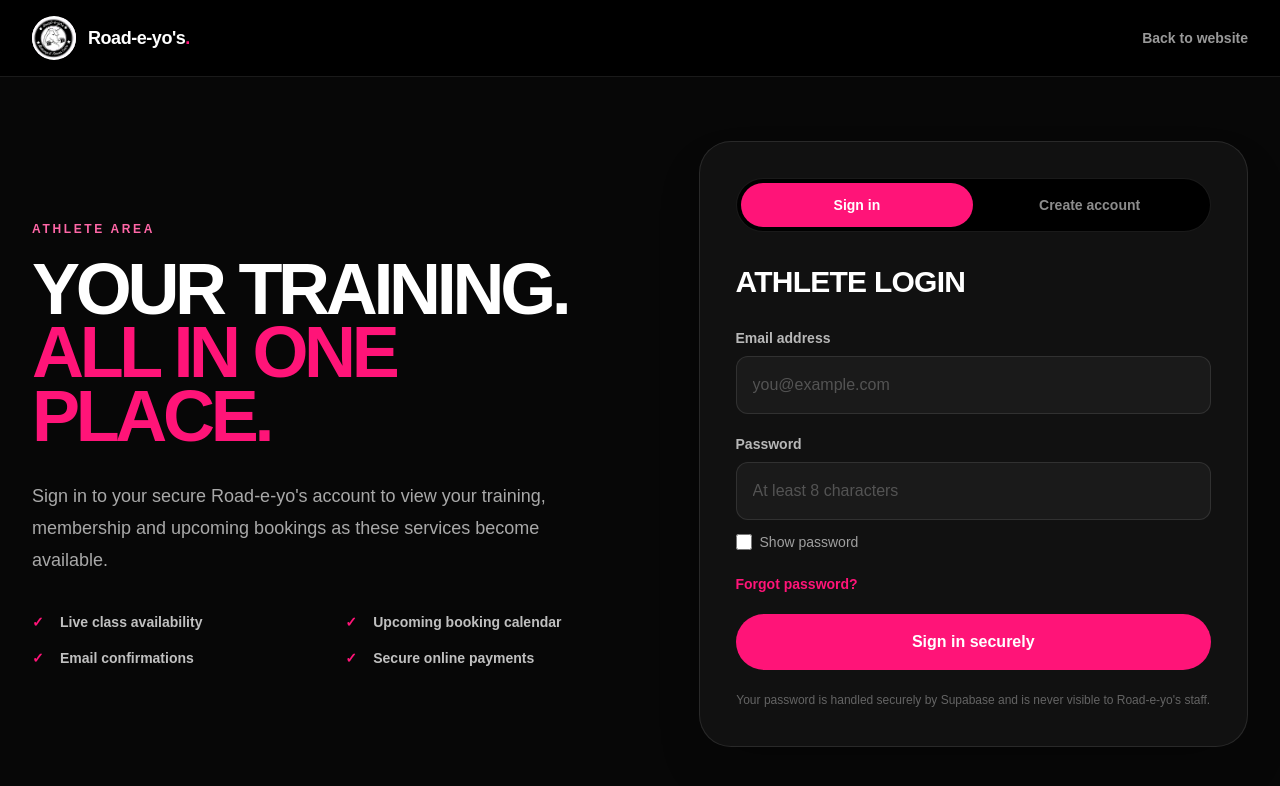
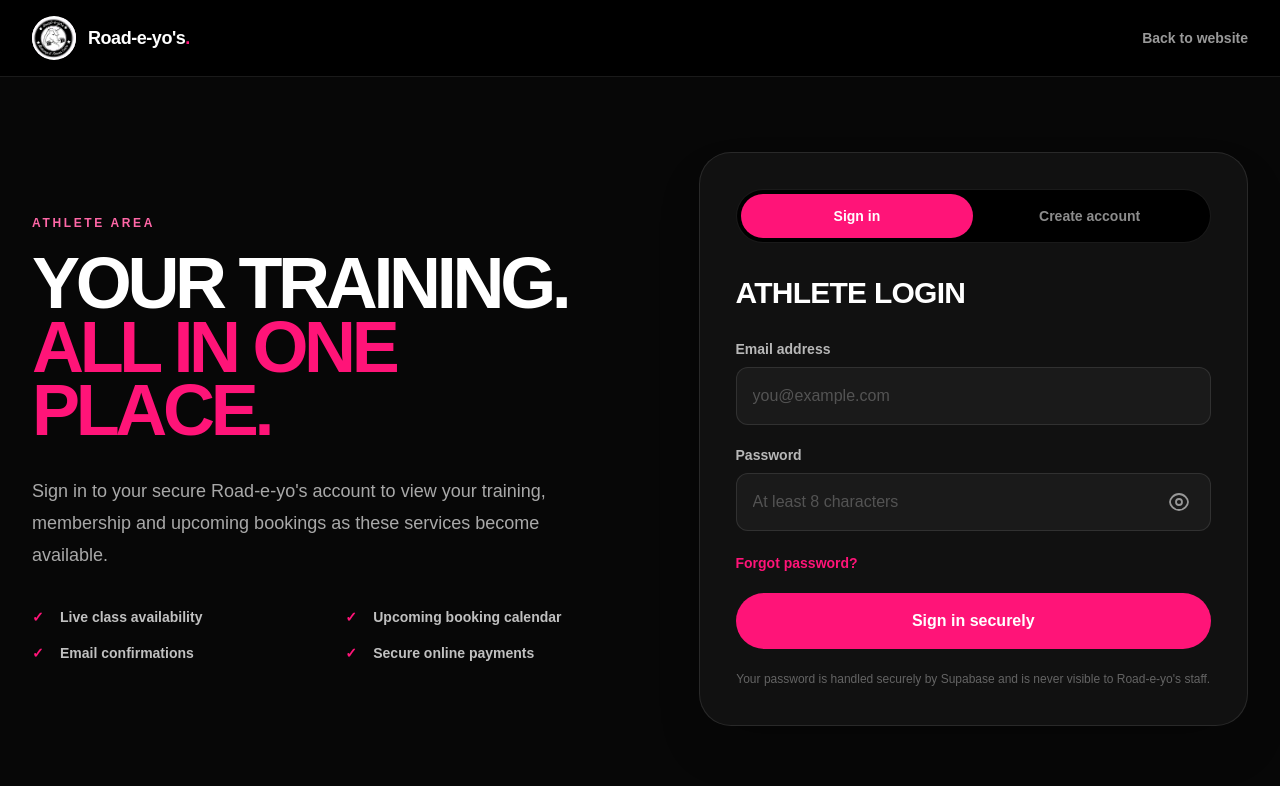
Before and after one commit to Nissie714/roadeyos-website, a Next.js app: page /customer-login in a window 1280 px wide. Shown: the top 786 px of the page. Built offline with nearby package versions, Linux system fonts and the light colour scheme.

Commit message:
Use eye and asterisk password controls

```diff
--- a/src/app/customer-login/AthleteLoginForm.tsx
+++ b/src/app/customer-login/AthleteLoginForm.tsx
@@ -3,6 +3,7 @@
 import { FormEvent, useState } from "react";
 import { useRouter, useSearchParams } from "next/navigation";
 import { createClient } from "@/lib/supabase/client";
+import PasswordVisibilityButton from "@/components/PasswordVisibilityButton";
 
 export default function AthleteLoginForm() {
   const router = useRouter();
@@ -152,6 +153,7 @@ export default function AthleteLoginForm() {
         </label>
         <label className="block">
           <span className="mb-2 block text-sm font-bold text-white/70">Password</span>
+          <div className="relative">
             <input
               required
               minLength={8}
@@ -160,12 +162,10 @@ export default function AthleteLoginForm() {
               value={password}
               onChange={(event) => setPassword(event.target.value)}
               placeholder="At least 8 characters"
-            className="w-full rounded-xl border border-white/10 bg-white/[.04] px-4 py-4 text-white outline-none transition placeholder:text-white/25 focus:border-pink"
+              className="w-full rounded-xl border border-white/10 bg-white/[.04] py-4 pl-4 pr-14 text-white outline-none transition placeholder:text-white/25 focus:border-pink"
             />
-          <span className="mt-3 flex items-center gap-2 text-sm text-white/60">
-            <input type="checkbox" checked={showPassword} onChange={(event) => setShowPassword(event.target.checked)} className="h-4 w-4 accent-pink" />
-            Show password
-          </span>
+            <PasswordVisibilityButton visible={showPassword} onToggle={() => setShowPassword((current) => !current)} />
+          </div>
         </label>
         {mode === "login" && (
           <button type="button" disabled={busy} onClick={() => void resetPassword()} className="text-sm font-bold text-pink underline-offset-4 hover:underline disabled:opacity-50">
--- a/src/app/instructor-login/InstructorLoginForm.tsx
+++ b/src/app/instructor-login/InstructorLoginForm.tsx
@@ -3,6 +3,7 @@
 import { FormEvent, useState } from "react";
 import { useRouter } from "next/navigation";
 import { createClient } from "@/lib/supabase/client";
+import PasswordVisibilityButton from "@/components/PasswordVisibilityButton";
 
 export default function InstructorLoginForm() {
   const router = useRouter();
@@ -74,11 +75,10 @@ export default function InstructorLoginForm() {
       </label>
       <label className="block">
         <span className="mb-2 block text-sm font-bold text-white/70">Password</span>
-        <input required type={showPassword ? "text" : "password"} autoComplete="current-password" value={password} onChange={(event) => setPassword(event.target.value)} className="w-full rounded-xl border border-white/10 bg-white/[.04] px-4 py-4 outline-none focus:border-pink" />
-        <span className="mt-3 flex items-center gap-2 text-sm text-white/60">
-          <input type="checkbox" checked={showPassword} onChange={(event) => setShowPassword(event.target.checked)} className="h-4 w-4 accent-pink" />
-          Show password
-        </span>
+        <div className="relative">
+          <input required type={showPassword ? "text" : "password"} autoComplete="current-password" value={password} onChange={(event) => setPassword(event.target.value)} className="w-full rounded-xl border border-white/10 bg-white/[.04] py-4 pl-4 pr-14 outline-none focus:border-pink" />
+          <PasswordVisibilityButton visible={showPassword} onToggle={() => setShowPassword((current) => !current)} />
+        </div>
       </label>
       <button type="button" disabled={busy} onClick={() => void resetPassword()} className="text-sm font-bold text-pink underline-offset-4 hover:underline disabled:opacity-50">
         Forgot password?
--- a/src/app/reset-password/ResetPasswordForm.tsx
+++ b/src/app/reset-password/ResetPasswordForm.tsx
@@ -3,6 +3,7 @@
 import Link from "next/link";
 import { FormEvent, useState } from "react";
 import { createClient } from "@/lib/supabase/client";
+import PasswordVisibilityButton from "@/components/PasswordVisibilityButton";
 
 export default function ResetPasswordForm() {
   const [password, setPassword] = useState("");
@@ -53,15 +54,17 @@ export default function ResetPasswordForm() {
         <form onSubmit={submit} className="mt-7 space-y-5">
           <label className="block">
             <span className="mb-2 block text-sm font-bold text-white/70">New password</span>
-            <input required minLength={8} type={showPassword ? "text" : "password"} autoComplete="new-password" value={password} onChange={(event) => setPassword(event.target.value)} className="w-full rounded-xl border border-white/10 bg-white/[.04] px-4 py-4 outline-none focus:border-pink" />
+            <div className="relative">
+              <input required minLength={8} type={showPassword ? "text" : "password"} autoComplete="new-password" value={password} onChange={(event) => setPassword(event.target.value)} className="w-full rounded-xl border border-white/10 bg-white/[.04] py-4 pl-4 pr-14 outline-none focus:border-pink" />
+              <PasswordVisibilityButton visible={showPassword} onToggle={() => setShowPassword((current) => !current)} />
+            </div>
           </label>
           <label className="block">
             <span className="mb-2 block text-sm font-bold text-white/70">Confirm new password</span>
-            <input required minLength={8} type={showPassword ? "text" : "password"} autoComplete="new-password" value={confirmPassword} onChange={(event) => setConfirmPassword(event.target.value)} className="w-full rounded-xl border border-white/10 bg-white/[.04] px-4 py-4 outline-none focus:border-pink" />
-          </label>
-          <label className="flex items-center gap-2 text-sm text-white/60">
-            <input type="checkbox" checked={showPassword} onChange={(event) => setShowPassword(event.target.checked)} className="h-4 w-4 accent-pink" />
-            Show passwords
+            <div className="relative">
+              <input required minLength={8} type={showPassword ? "text" : "password"} autoComplete="new-password" value={confirmPassword} onChange={(event) => setConfirmPassword(event.target.value)} className="w-full rounded-xl border border-white/10 bg-white/[.04] py-4 pl-4 pr-14 outline-none focus:border-pink" />
+              <PasswordVisibilityButton visible={showPassword} onToggle={() => setShowPassword((current) => !current)} />
+            </div>
           </label>
           <button disabled={busy} className="w-full rounded-full bg-pink px-6 py-4 font-black disabled:opacity-60">
             {busy ? "Updating password…" : "Save new password"}
--- /dev/null
+++ b/src/components/PasswordVisibilityButton.tsx
@@ -0,0 +1,27 @@
+type PasswordVisibilityButtonProps = {
+  visible: boolean;
+  onToggle: () => void;
+};
+
+export default function PasswordVisibilityButton({ visible, onToggle }: PasswordVisibilityButtonProps) {
+  const label = visible ? "Hide password" : "Show password";
+
+  return (
+    <button
+      type="button"
+      onClick={onToggle}
+      aria-label={label}
+      title={label}
+      className="absolute right-3 top-1/2 grid h-10 w-10 -translate-y-1/2 place-items-center rounded-full text-white/55 transition hover:bg-white/10 hover:text-pink focus-visible:outline-2 focus-visible:outline-offset-2 focus-visible:outline-pink"
+    >
+      {visible ? (
+        <span aria-hidden="true" className="translate-y-0.5 text-lg font-black tracking-[-0.08em]">***</span>
+      ) : (
+        <svg viewBox="0 0 24 24" aria-hidden="true" className="h-6 w-6 fill-none stroke-current" strokeWidth="1.8" strokeLinecap="round" strokeLinejoin="round">
+          <path d="M3 12c0-2.8 3.5-8 9-8s9 5.2 9 8-3.5 8-9 8-9-5.2-9-8Z" />
+          <circle cx="12" cy="12" r="3" />
+        </svg>
+      )}
+    </button>
+  );
+}
```
Lines whose indentation alone changed are shown as unchanged.
